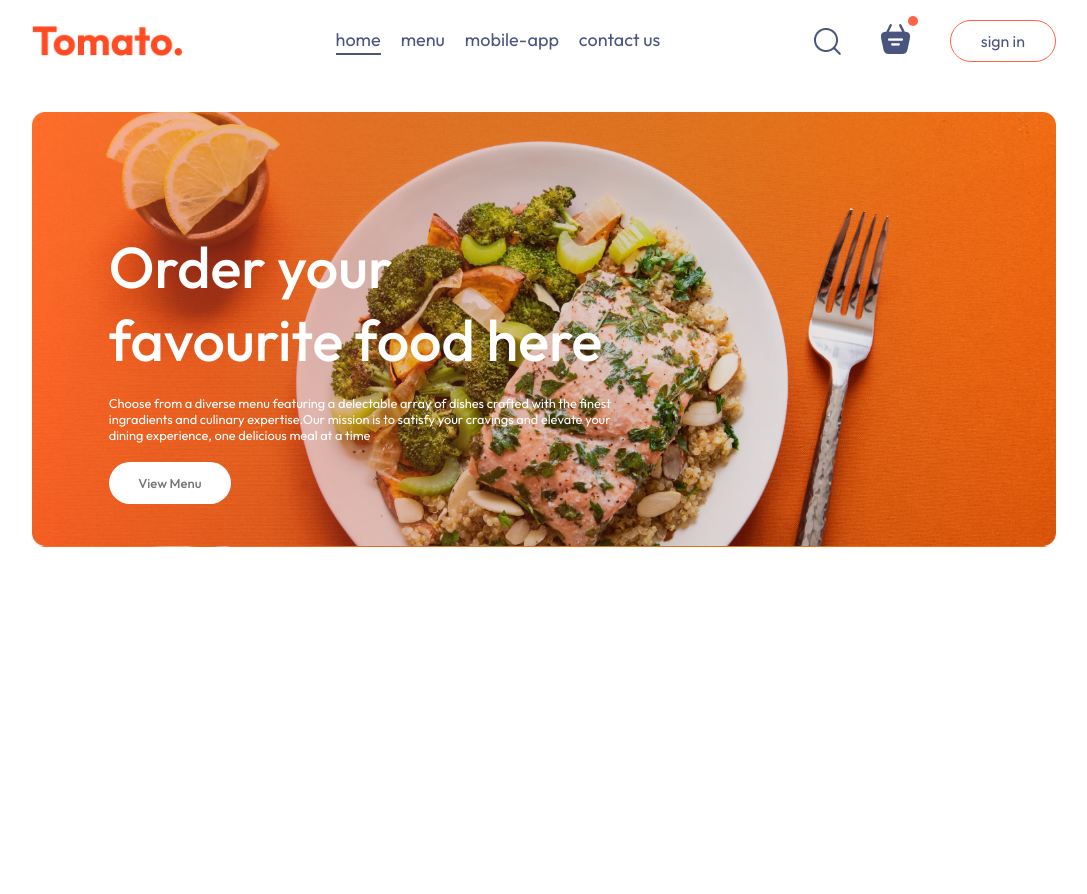
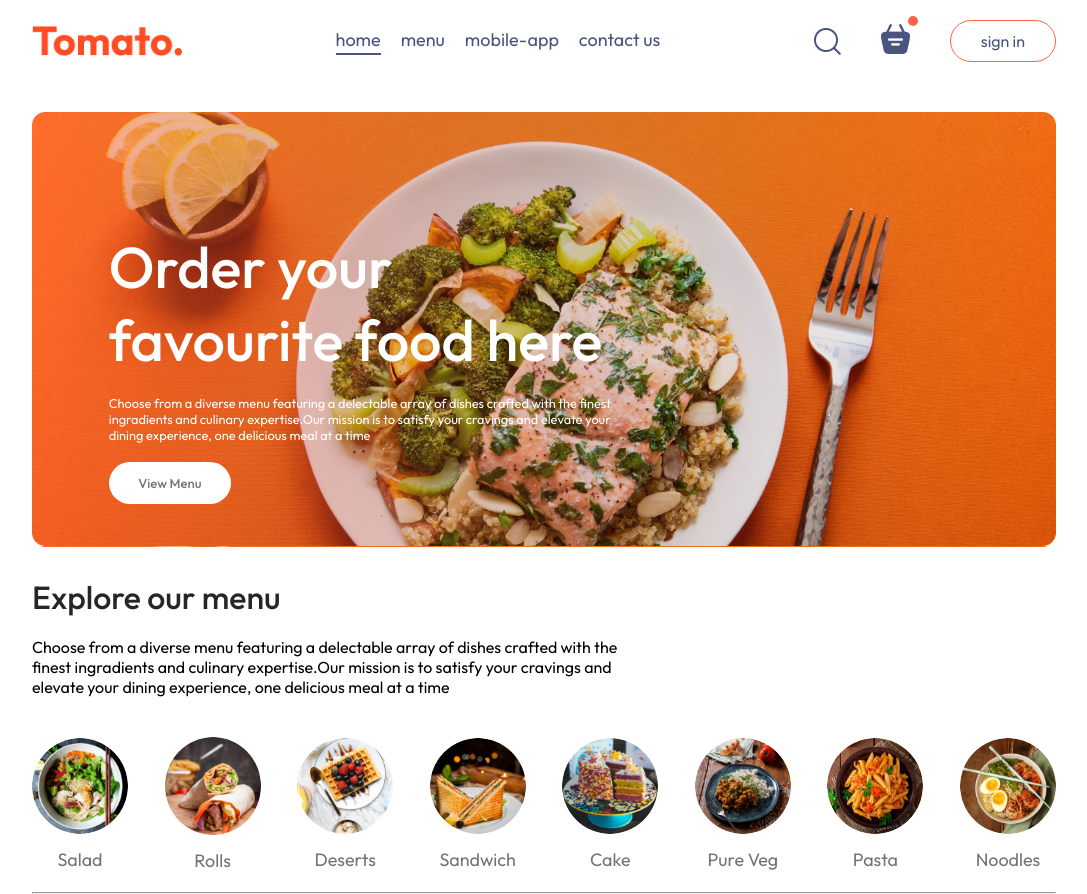
Before and after one commit to Adarsh-1010/Food-Delivery-App, a React (Vite) app in the folder fronted/: page / in a window 1280 px wide. Shown: the whole page, without its empty margins (96-1183 px from the left). Before the commit the page ends 800 px from the top, so only its background shows below. Built offline with nearby package versions, Linux system fonts and the light colour scheme.

Commit message:
build header component Explore menu components

```diff
--- a/fronted/src/components/ExporeMenu/ExploreMenu.css
+++ b/fronted/src/components/ExporeMenu/ExploreMenu.css
@@ -0,0 +1,56 @@
+.explore-menu{
+    display: flex;
+    flex-direction: column;
+    gap: 20px;
+}
+
+.explore-menu h1{
+    color: #262626;
+    font-weight: 500;
+}
+
+.explore-menu-text{
+    max-width: 60%;
+    columns: #808080;
+}
+
+.explore-menu-list{
+    display: flex;
+    justify-content: space-between;
+    align-items: center;
+    gap: 30px;
+    text-align: center;
+    margin: 20px 0px;
+    overflow-x: scroll;
+}
+
+.explore-menu-list::-webkit-scrollbar{
+    display: none;
+}
+
+.explore-menu-list-item img{
+    width: 7.5vw;
+    min-width: 80px;
+    cursor: pointer;
+    border-radius: 50%;
+    transition: 0.2s;
+}
+
+.explore-menu-list-item p{
+    margin-top: 10px;
+    color: #747474;
+    font-size: max(1.4vw,16px);
+    cursor: pointer;
+}
+
+.explore-menu hr{
+    margin: 10px 0px;
+    height: 2px;
+    background-color: #e2e2e2;
+    border: none;
+}
+
+.explore-menu-list-item .active{
+    border: 4px solid tomato;
+    padding: 2px;
+}
--- a/fronted/src/components/ExporeMenu/ExploreMenu.jsx
+++ b/fronted/src/components/ExporeMenu/ExploreMenu.jsx
@@ -2,13 +2,24 @@
 import './ExploreMenu.css'
 import { menu_list } from '../../assets/frontend_assets/assets'
 
-const ExploreMenu = () => {
+const ExploreMenu = ({category,setCategory}) => {
   return (
     <div>
       <div className="explore-menu" id="explore-menu">
         <h1>Explore our menu</h1>
         <p className='explore-menu-text'>Choose from a diverse menu featuring a delectable array of dishes crafted with the finest ingradients and culinary expertise.Our mission is to satisfy your cravings and elevate your dining experience, one delicious meal at a time</p>
+        <div className="explore-menu-list">
+          {menu_list.map((item,index)=>{
+            return(
+              <div onClick={()=>setCategory(prev=>prev===item.menu_name?"All":item.menu_name)} key={index} className="explore-menu-list-item">
+                <img className={category===item.menu_name?"active":""} src={item.menu_image} alt="" />
+                <p>{item.menu_name}</p>
+              </div>
+            )
+          })}
+        </div>
       </div>
+      <hr />
     </div>
   )
 }
--- a/fronted/src/pages/Home/Home.jsx
+++ b/fronted/src/pages/Home/Home.jsx
@@ -1,10 +1,16 @@
-import React from 'react'
+import React, { useState } from 'react'
 import './Home.css'
 import Header from '../../components/Header/Header'
+import ExploreMenu from '../../components/ExporeMenu/ExploreMenu'
+
 const Home = () => {
+
+  const[category,setCategory]=useState("All");
+
   return (
     <div>
       <Header/>
+      <ExploreMenu category={category} setCategory={setCategory}/>
     </div>
   )
 }
```
Also changed, not shown: fronted/src/context/StoreContext.jsx (added).
